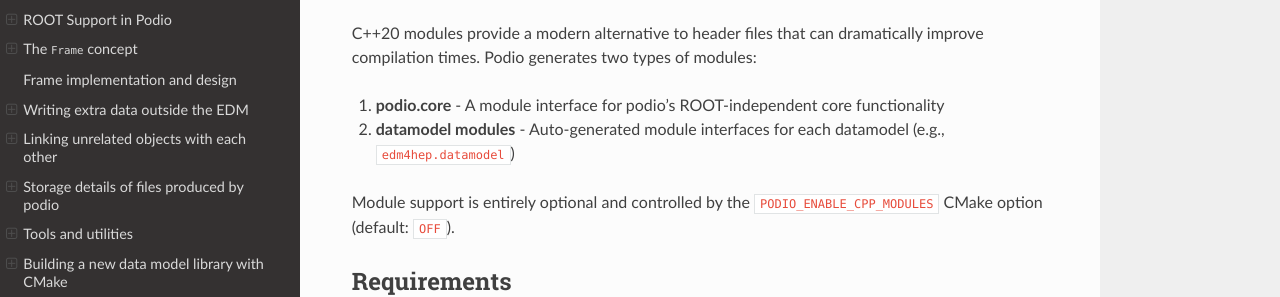
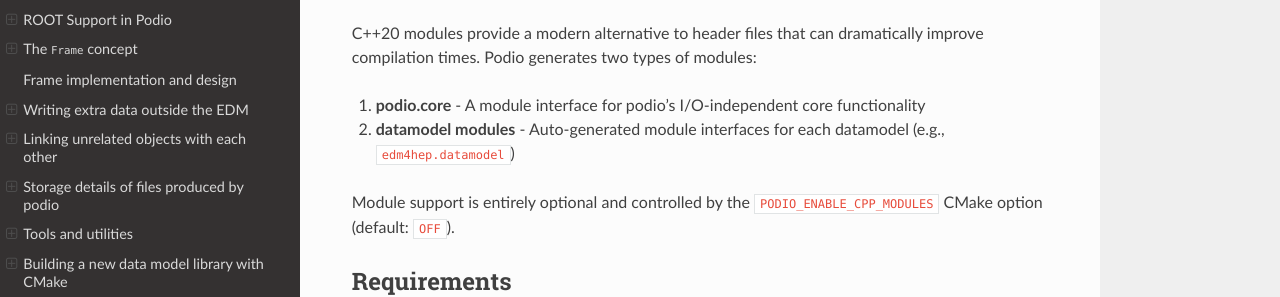
Before and after one commit to AIDASoft/podio, a Sphinx documentation site: the page built from doc/modules.md, in a window 1280 px wide and 900 px high. Shown: the part 266-563 px from the top of the window. Built offline with Sphinx 7.4.7 and the Read the Docs theme 3.1.0, drawn with Linux system fonts in a browser that asks for light colours; pages that are not in the unit, such as notebooks, are missing from menus; the version number could not be read and is left out.

Commit message:
docs: podio.core: generalize from ROOT- to I/O-independent functionality

```diff
--- a/doc/modules.md
+++ b/doc/modules.md
@@ -6,7 +6,7 @@
 
 C++20 modules provide a modern alternative to header files that can dramatically improve compilation times. Podio generates two types of modules:
 
-1. **podio.core** - A module interface for podio's ROOT-independent core functionality
+1. **podio.core** - A module interface for podio's I/O-independent core functionality
 2. **datamodel modules** - Auto-generated module interfaces for each datamodel (e.g., `edm4hep.datamodel`)
 
 Module support is entirely optional and controlled by the `PODIO_ENABLE_CPP_MODULES` CMake option (default: `OFF`).
```
